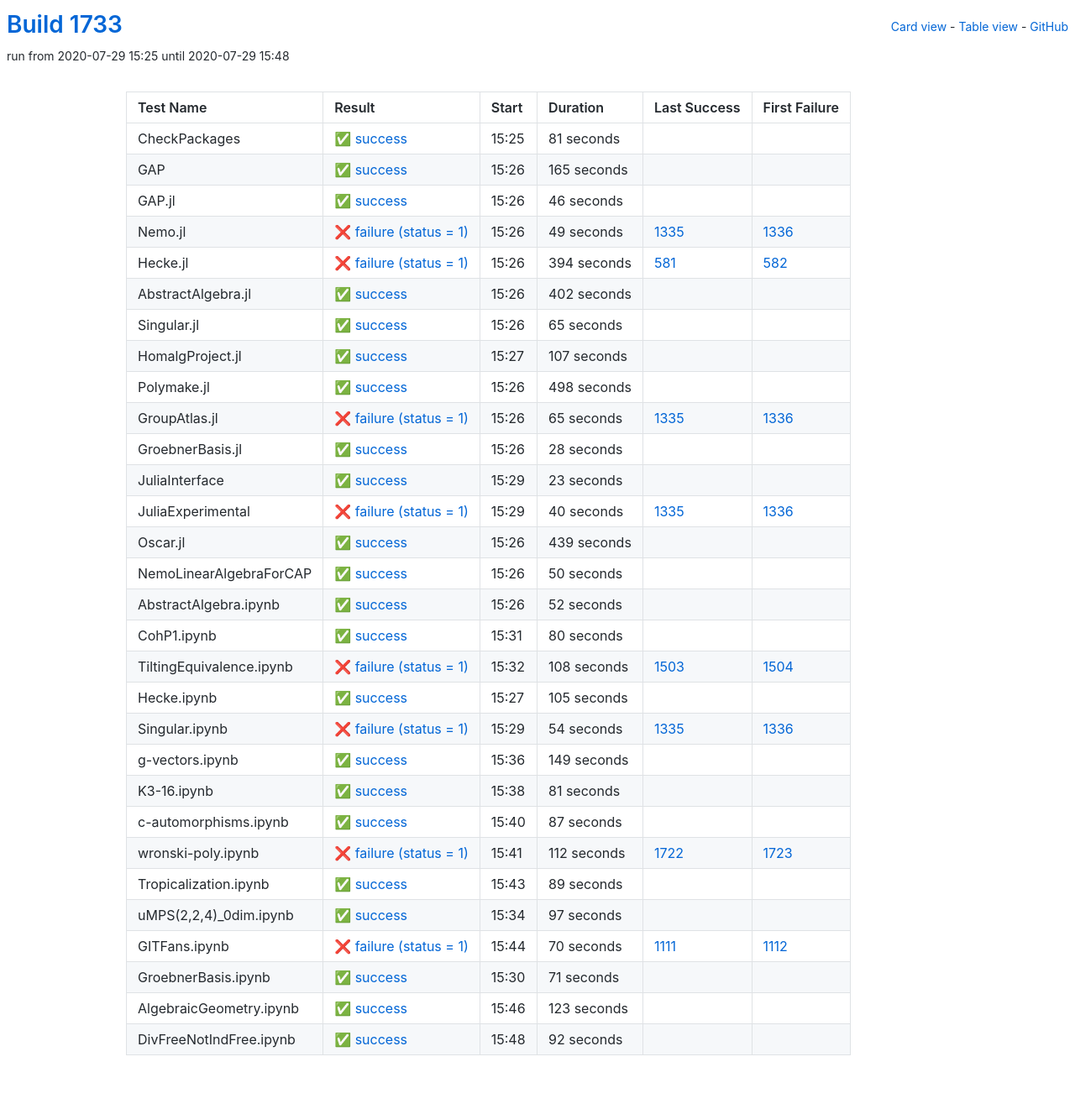
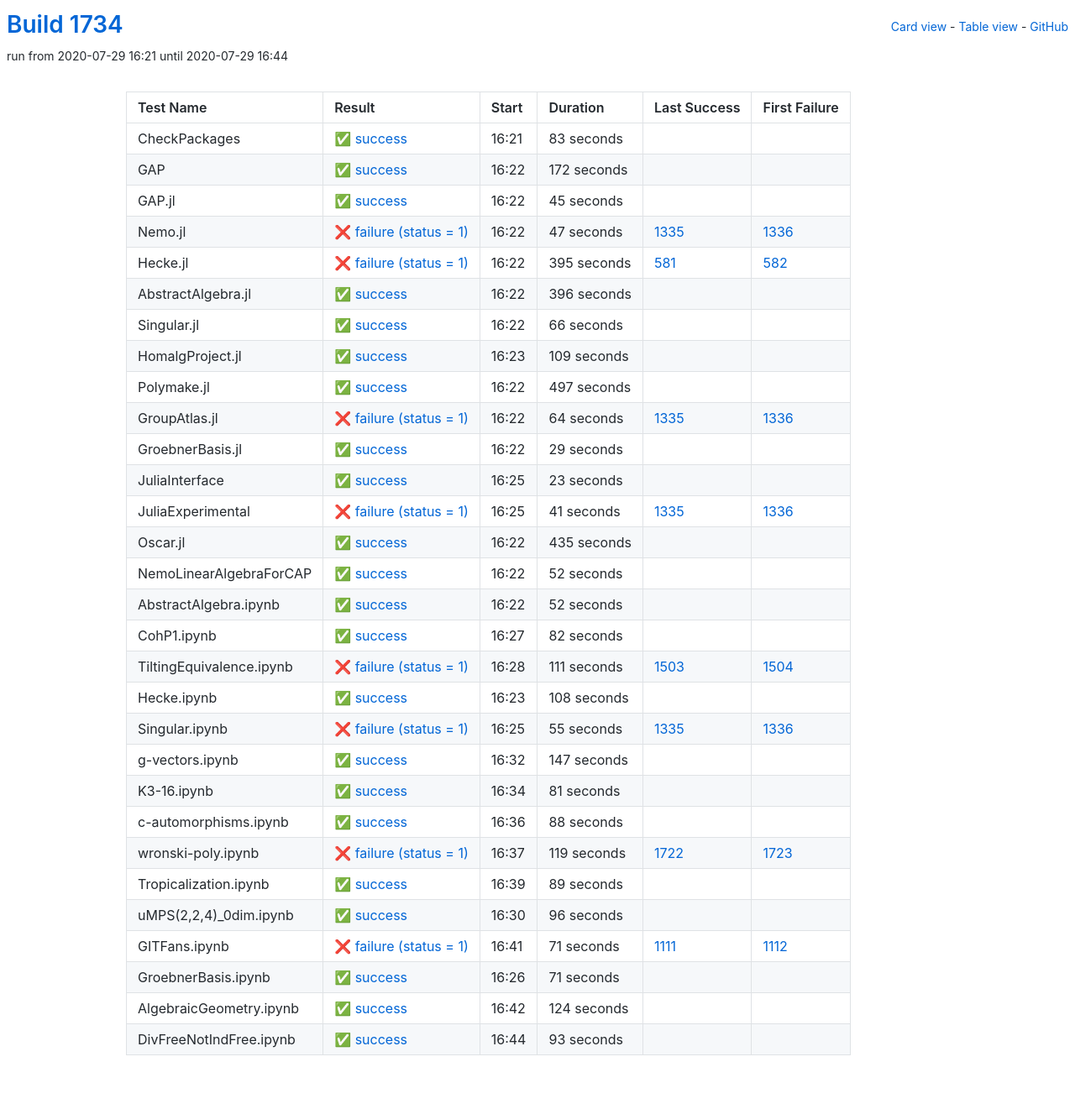
Before and after one commit to oscar-system/oscar-ci-status-1.4, a Jekyll site: the page built from table.html, in a window 1280 px wide. Shown: the whole page at 84% size. Built offline with Jekyll 4.4.1, drawn with Linux system fonts in a browser that asks for light colours.

Commit message:
Build #1734

```diff
--- a/_data/ci.yml
+++ b/_data/ci.yml
@@ -1,6 +1,6 @@
 ---
-build: 1733
-build_url: https://oscarci.mathematik.uni-kl.de/job/oscar-julia-1.4/1733/
+build: 1734
+build_url: https://oscarci.mathematik.uni-kl.de/job/oscar-julia-1.4/1734/
 job: oscar-julia-1.4
 organization: oscar-system
 repo: oscar-ci-status-1.4
@@ -8,140 +8,140 @@ repourl: https://github.com/oscar-system/oscar-ci-status-1.4
 tests:
 - name: CheckPackages
   id: checkpackages
-  log: https://oscarci.mathematik.uni-kl.de/job/oscar-julia-1.4/1733/artifact/logs/build-1733/CheckPackages.log
-  start: 2020-07-29 15:25
+  log: https://oscarci.mathematik.uni-kl.de/job/oscar-julia-1.4/1734/artifact/logs/build-1734/CheckPackages.log
+  start: 2020-07-29 16:21
   success: true
   exitcode: 0
   status: success
-  duration: 81
+  duration: 83
   last_success: false
   last_success_url:
   first_failure: false
   first_failure_url:
 - name: GAP
   id: gap
-  log: https://oscarci.mathematik.uni-kl.de/job/oscar-julia-1.4/1733/artifact/logs/build-1733/GAP.log
-  start: 2020-07-29 15:26
+  log: https://oscarci.mathematik.uni-kl.de/job/oscar-julia-1.4/1734/artifact/logs/build-1734/GAP.log
+  start: 2020-07-29 16:22
   success: true
   exitcode: 0
   status: success
-  duration: 165
+  duration: 172
   last_success: false
   last_success_url:
   first_failure: false
   first_failure_url:
 - name: GAP.jl
   id: gap-jl
-  log: https://oscarci.mathematik.uni-kl.de/job/oscar-julia-1.4/1733/artifact/logs/build-1733/GAP.jl.log
-  start: 2020-07-29 15:26
+  log: https://oscarci.mathematik.uni-kl.de/job/oscar-julia-1.4/1734/artifact/logs/build-1734/GAP.jl.log
+  start: 2020-07-29 16:22
   success: true
   exitcode: 0
   status: success
-  duration: 46
+  duration: 45
   last_success: false
   last_success_url:
   first_failure: false
   first_failure_url:
 - name: Nemo.jl
   id: nemo-jl
-  log: https://oscarci.mathematik.uni-kl.de/job/oscar-julia-1.4/1733/artifact/logs/build-1733/Nemo.jl.log
-  start: 2020-07-29 15:26
+  log: https://oscarci.mathematik.uni-kl.de/job/oscar-julia-1.4/1734/artifact/logs/build-1734/Nemo.jl.log
+  start: 2020-07-29 16:22
   success: false
   exitcode: 1
   status: failure
-  duration: 49
+  duration: 47
   last_success: 1335
   last_success_url: https://oscarci.mathematik.uni-kl.de/job/oscar-julia-1.4/1335/
   first_failure: 1336
   first_failure_url: https://oscarci.mathematik.uni-kl.de/job/oscar-julia-1.4/1336/
 - name: Hecke.jl
   id: hecke-jl
-  log: https://oscarci.mathematik.uni-kl.de/job/oscar-julia-1.4/1733/artifact/logs/build-1733/Hecke.jl.log
-  start: 2020-07-29 15:26
+  log: https://oscarci.mathematik.uni-kl.de/job/oscar-julia-1.4/1734/artifact/logs/build-1734/Hecke.jl.log
+  start: 2020-07-29 16:22
   success: false
   exitcode: 1
   status: failure
-  duration: 394
+  duration: 395
   last_success: 581
   last_success_url: https://oscarci.mathematik.uni-kl.de/job/oscar-julia-1.4/581/
   first_failure: 582
   first_failure_url: https://oscarci.mathematik.uni-kl.de/job/oscar-julia-1.4/582/
 - name: AbstractAlgebra.jl
   id: abstractalgebra-jl
-  log: https://oscarci.mathematik.uni-kl.de/job/oscar-julia-1.4/1733/artifact/logs/build-1733/AbstractAlgebra.jl.log
-  start: 2020-07-29 15:26
+  log: https://oscarci.mathematik.uni-kl.de/job/oscar-julia-1.4/1734/artifact/logs/build-1734/AbstractAlgebra.jl.log
+  start: 2020-07-29 16:22
   success: true
   exitcode: 0
   status: success
-  duration: 402
+  duration: 396
   last_success: false
   last_success_url:
   first_failure: false
   first_failure_url:
 - name: Singular.jl
   id: singular-jl
-  log: https://oscarci.mathematik.uni-kl.de/job/oscar-julia-1.4/1733/artifact/logs/build-1733/Singular.jl.log
-  start: 2020-07-29 15:26
+  log: https://oscarci.mathematik.uni-kl.de/job/oscar-julia-1.4/1734/artifact/logs/build-1734/Singular.jl.log
+  start: 2020-07-29 16:22
   success: true
   exitcode: 0
   status: success
-  duration: 65
+  duration: 66
   last_success: false
   last_success_url:
   first_failure: false
   first_failure_url:
 - name: HomalgProject.jl
   id: homalgproject-jl
-  log: https://oscarci.mathematik.uni-kl.de/job/oscar-julia-1.4/1733/artifact/logs/build-1733/HomalgProject.jl.log
-  start: 2020-07-29 15:27
+  log: https://oscarci.mathematik.uni-kl.de/job/oscar-julia-1.4/1734/artifact/logs/build-1734/HomalgProject.jl.log
+  start: 2020-07-29 16:23
   success: true
   exitcode: 0
   status: success
-  duration: 107
+  duration: 109
   last_success: false
   last_success_url:
   first_failure: false
   first_failure_url:
 - name: Polymake.jl
   id: polymake-jl
-  log: https://oscarci.mathematik.uni-kl.de/job/oscar-julia-1.4/1733/artifact/logs/build-1733/Polymake.jl.log
-  start: 2020-07-29 15:26
+  log: https://oscarci.mathematik.uni-kl.de/job/oscar-julia-1.4/1734/artifact/logs/build-1734/Polymake.jl.log
+  start: 2020-07-29 16:22
   success: true
   exitcode: 0
   status: success
-  duration: 498
+  duration: 497
   last_success: false
   last_success_url:
   first_failure: false
   first_failure_url:
 - name: GroupAtlas.jl
   id: groupatlas-jl
-  log: https://oscarci.mathematik.uni-kl.de/job/oscar-julia-1.4/1733/artifact/logs/build-1733/GroupAtlas.jl.log
-  start: 2020-07-29 15:26
+  log: https://oscarci.mathematik.uni-kl.de/job/oscar-julia-1.4/1734/artifact/logs/build-1734/GroupAtlas.jl.log
+  start: 2020-07-29 16:22
   success: false
   exitcode: 1
   status: failure
-  duration: 65
+  duration: 64
   last_success: 1335
   last_success_url: https://oscarci.mathematik.uni-kl.de/job/oscar-julia-1.4/1335/
   first_failure: 1336
   first_failure_url: https://oscarci.mathematik.uni-kl.de/job/oscar-julia-1.4/1336/
 - name: GroebnerBasis.jl
   id: groebnerbasis-jl
-  log: https://oscarci.mathematik.uni-kl.de/job/oscar-julia-1.4/1733/artifact/logs/build-1733/GroebnerBasis.jl.log
-  start: 2020-07-29 15:26
+  log: https://oscarci.mathematik.uni-kl.de/job/oscar-julia-1.4/1734/artifact/logs/build-1734/GroebnerBasis.jl.log
+  start: 2020-07-29 16:22
   success: true
   exitcode: 0
   status: success
-  duration: 28
+  duration: 29
   last_success: false
   last_success_url:
   first_failure: false
   first_failure_url:
 - name: JuliaInterface
   id: juliainterface
-  log: https://oscarci.mathematik.uni-kl.de/job/oscar-julia-1.4/1733/artifact/logs/build-1733/JuliaInterface.log
-  start: 2020-07-29 15:29
+  log: https://oscarci.mathematik.uni-kl.de/job/oscar-julia-1.4/1734/artifact/logs/build-1734/JuliaInterface.log
+  start: 2020-07-29 16:25
   success: true
   exitcode: 0
   status: success
@@ -152,44 +152,44 @@ tests:
   first_failure_url:
 - name: JuliaExperimental
   id: juliaexperimental
-  log: https://oscarci.mathematik.uni-kl.de/job/oscar-julia-1.4/1733/artifact/logs/build-1733/JuliaExperimental.log
-  start: 2020-07-29 15:29
+  log: https://oscarci.mathematik.uni-kl.de/job/oscar-julia-1.4/1734/artifact/logs/build-1734/JuliaExperimental.log
+  start: 2020-07-29 16:25
   success: false
   exitcode: 1
   status: failure
-  duration: 40
+  duration: 41
   last_success: 1335
   last_success_url: https://oscarci.mathematik.uni-kl.de/job/oscar-julia-1.4/1335/
   first_failure: 1336
   first_failure_url: https://oscarci.mathematik.uni-kl.de/job/oscar-julia-1.4/1336/
 - name: Oscar.jl
   id: oscar-jl
-  log: https://oscarci.mathematik.uni-kl.de/job/oscar-julia-1.4/1733/artifact/logs/build-1733/Oscar.jl.log
-  start: 2020-07-29 15:26
+  log: https://oscarci.mathematik.uni-kl.de/job/oscar-julia-1.4/1734/artifact/logs/build-1734/Oscar.jl.log
+  start: 2020-07-29 16:22
   success: true
   exitcode: 0
   status: success
-  duration: 439
+  duration: 435
   last_success: false
   last_success_url:
   first_failure: false
   first_failure_url:
 - name: NemoLinearAlgebraForCAP
   id: nemolinearalgebraforcap
-  log: https://oscarci.mathematik.uni-kl.de/job/oscar-julia-1.4/1733/artifact/logs/build-1733/NemoLinearAlgebraForCAP.log
-  start: 2020-07-29 15:26
+  log: https://oscarci.mathematik.uni-kl.de/job/oscar-julia-1.4/1734/artifact/logs/build-1734/NemoLinearAlgebraForCAP.log
+  start: 2020-07-29 16:22
   success: true
   exitcode: 0
   status: success
-  duration: 50
+  duration: 52
   last_success: false
   last_success_url:
   first_failure: false
   first_failure_url:
 - name: AbstractAlgebra.ipynb
   id: abstractalgebra-ipynb
-  log: https://oscarci.mathematik.uni-kl.de/job/oscar-julia-1.4/1733/artifact/logs/build-1733/AbstractAlgebra.ipynb.log
-  start: 2020-07-29 15:26
+  log: https://oscarci.mathematik.uni-kl.de/job/oscar-julia-1.4/1734/artifact/logs/build-1734/AbstractAlgebra.ipynb.log
+  start: 2020-07-29 16:22
   success: true
   exitcode: 0
   status: success
@@ -200,68 +200,68 @@ tests:
   first_failure_url:
 - name: CohP1.ipynb
   id: cohp1-ipynb
-  log: https://oscarci.mathematik.uni-kl.de/job/oscar-julia-1.4/1733/artifact/logs/build-1733/CohP1.ipynb.log
-  start: 2020-07-29 15:31
+  log: https://oscarci.mathematik.uni-kl.de/job/oscar-julia-1.4/1734/artifact/logs/build-1734/CohP1.ipynb.log
+  start: 2020-07-29 16:27
   success: true
   exitcode: 0
   status: success
-  duration: 80
+  duration: 82
   last_success: false
   last_success_url:
   first_failure: false
   first_failure_url:
 - name: TiltingEquivalence.ipynb
   id: tiltingequivalence-ipynb
-  log: https://oscarci.mathematik.uni-kl.de/job/oscar-julia-1.4/1733/artifact/logs/build-1733/TiltingEquivalence.ipynb.log
-  start: 2020-07-29 15:32
+  log: https://oscarci.mathematik.uni-kl.de/job/oscar-julia-1.4/1734/artifact/logs/build-1734/TiltingEquivalence.ipynb.log
+  start: 2020-07-29 16:28
   success: false
   exitcode: 1
   status: failure
-  duration: 108
+  duration: 111
   last_success: 1503
   last_success_url: https://oscarci.mathematik.uni-kl.de/job/oscar-julia-1.4/1503/
   first_failure: 1504
   first_failure_url: https://oscarci.mathematik.uni-kl.de/job/oscar-julia-1.4/1504/
 - name: Hecke.ipynb
   id: hecke-ipynb
-  log: https://oscarci.mathematik.uni-kl.de/job/oscar-julia-1.4/1733/artifact/logs/build-1733/Hecke.ipynb.log
-  start: 2020-07-29 15:27
+  log: https://oscarci.mathematik.uni-kl.de/job/oscar-julia-1.4/1734/artifact/logs/build-1734/Hecke.ipynb.log
+  start: 2020-07-29 16:23
   success: true
   exitcode: 0
   status: success
-  duration: 105
+  duration: 108
   last_success: false
   last_success_url:
   first_failure: false
   first_failure_url:
 - name: Singular.ipynb
   id: singular-ipynb
-  log: https://oscarci.mathematik.uni-kl.de/job/oscar-julia-1.4/1733/artifact/logs/build-1733/Singular.ipynb.log
-  start: 2020-07-29 15:29
+  log: https://oscarci.mathematik.uni-kl.de/job/oscar-julia-1.4/1734/artifact/logs/build-1734/Singular.ipynb.log
+  start: 2020-07-29 16:25
   success: false
   exitcode: 1
   status: failure
-  duration: 54
+  duration: 55
   last_success: 1335
   last_success_url: https://oscarci.mathematik.uni-kl.de/job/oscar-julia-1.4/1335/
   first_failure: 1336
   first_failure_url: https://oscarci.mathematik.uni-kl.de/job/oscar-julia-1.4/1336/
 - name: g-vectors.ipynb
   id: g-vectors-ipynb
-  log: https://oscarci.mathematik.uni-kl.de/job/oscar-julia-1.4/1733/artifact/logs/build-1733/g-vectors.ipynb.log
-  start: 2020-07-29 15:36
+  log: https://oscarci.mathematik.uni-kl.de/job/oscar-julia-1.4/1734/artifact/logs/build-1734/g-vectors.ipynb.log
+  start: 2020-07-29 16:32
   success: true
   exitcode: 0
   status: success
-  duration: 149
+  duration: 147
   last_success: false
   last_success_url:
   first_failure: false
   first_failure_url:
 - name: K3-16.ipynb
   id: k3-16-ipynb
-  log: https://oscarci.mathematik.uni-kl.de/job/oscar-julia-1.4/1733/artifact/logs/build-1733/K3-16.ipynb.log
-  start: 2020-07-29 15:38
+  log: https://oscarci.mathematik.uni-kl.de/job/oscar-julia-1.4/1734/artifact/logs/build-1734/K3-16.ipynb.log
+  start: 2020-07-29 16:34
   success: true
   exitcode: 0
   status: success
@@ -272,32 +272,32 @@ tests:
   first_failure_url:
 - name: c-automorphisms.ipynb
   id: c-automorphisms-ipynb
-  log: https://oscarci.mathematik.uni-kl.de/job/oscar-julia-1.4/1733/artifact/logs/build-1733/c-automorphisms.ipynb.log
-  start: 2020-07-29 15:40
+  log: https://oscarci.mathematik.uni-kl.de/job/oscar-julia-1.4/1734/artifact/logs/build-1734/c-automorphisms.ipynb.log
+  start: 2020-07-29 16:36
   success: true
   exitcode: 0
   status: success
-  duration: 87
+  duration: 88
   last_success: false
   last_success_url:
   first_failure: false
   first_failure_url:
 - name: wronski-poly.ipynb
   id: wronski-poly-ipynb
-  log: https://oscarci.mathematik.uni-kl.de/job/oscar-julia-1.4/1733/artifact/logs/build-1733/wronski-poly.ipynb.log
-  start: 2020-07-29 15:41
+  log: https://oscarci.mathematik.uni-kl.de/job/oscar-julia-1.4/1734/artifact/logs/build-1734/wronski-poly.ipynb.log
+  start: 2020-07-29 16:37
   success: false
   exitcode: 1
   status: failure
-  duration: 112
+  duration: 119
   last_success: 1722
   last_success_url: https://oscarci.mathematik.uni-kl.de/job/oscar-julia-1.4/1722/
   first_failure: 1723
   first_failure_url: https://oscarci.mathematik.uni-kl.de/job/oscar-julia-1.4/1723/
 - name: Tropicalization.ipynb
   id: tropicalization-ipynb
-  log: https://oscarci.mathematik.uni-kl.de/job/oscar-julia-1.4/1733/artifact/logs/build-1733/Tropicalization.ipynb.log
-  start: 2020-07-29 15:43
+  log: https://oscarci.mathematik.uni-kl.de/job/oscar-julia-1.4/1734/artifact/logs/build-1734/Tropicalization.ipynb.log
+  start: 2020-07-29 16:39
   success: true
   exitcode: 0
   status: success
@@ -308,32 +308,32 @@ tests:
   first_failure_url:
 - name: uMPS(2,2,4)_0dim.ipynb
   id: umps-2-2-4-0dim-ipynb
-  log: https://oscarci.mathematik.uni-kl.de/job/oscar-julia-1.4/1733/artifact/logs/build-1733/uMPS-2-2-4-_0dim.ipynb.log
-  start: 2020-07-29 15:34
+  log: https://oscarci.mathematik.uni-kl.de/job/oscar-julia-1.4/1734/artifact/logs/build-1734/uMPS-2-2-4-_0dim.ipynb.log
+  start: 2020-07-29 16:30
   success: true
   exitcode: 0
   status: success
-  duration: 97
+  duration: 96
   last_success: false
   last_success_url:
   first_failure: false
   first_failure_url:
 - name: GITFans.ipynb
   id: gitfans-ipynb
-  log: https://oscarci.mathematik.uni-kl.de/job/oscar-julia-1.4/1733/artifact/logs/build-1733/GITFans.ipynb.log
-  start: 2020-07-29 15:44
+  log: https://oscarci.mathematik.uni-kl.de/job/oscar-julia-1.4/1734/artifact/logs/build-1734/GITFans.ipynb.log
+  start: 2020-07-29 16:41
   success: false
   exitcode: 1
   status: failure
-  duration: 70
+  duration: 71
   last_success: 1111
   last_success_url: https://oscarci.mathematik.uni-kl.de/job/oscar-julia-1.4/1111/
   first_failure: 1112
   first_failure_url: https://oscarci.mathematik.uni-kl.de/job/oscar-julia-1.4/1112/
 - name: GroebnerBasis.ipynb
   id: groebnerbasis-ipynb
-  log: https://oscarci.mathematik.uni-kl.de/job/oscar-julia-1.4/1733/artifact/logs/build-1733/GroebnerBasis.ipynb.log
-  start: 2020-07-29 15:30
+  log: https://oscarci.mathematik.uni-kl.de/job/oscar-julia-1.4/1734/artifact/logs/build-1734/GroebnerBasis.ipynb.log
+  start: 2020-07-29 16:26
   success: true
   exitcode: 0
   status: success
@@ -344,24 +344,24 @@ tests:
   first_failure_url:
 - name: AlgebraicGeometry.ipynb
   id: algebraicgeometry-ipynb
-  log: https://oscarci.mathematik.uni-kl.de/job/oscar-julia-1.4/1733/artifact/logs/build-1733/AlgebraicGeometry.ipynb.log
-  start: 2020-07-29 15:46
+  log: https://oscarci.mathematik.uni-kl.de/job/oscar-julia-1.4/1734/artifact/logs/build-1734/AlgebraicGeometry.ipynb.log
+  start: 2020-07-29 16:42
   success: true
   exitcode: 0
   status: success
-  duration: 123
+  duration: 124
   last_success: false
   last_success_url:
   first_failure: false
   first_failure_url:
 - name: DivFreeNotIndFree.ipynb
   id: divfreenotindfree-ipynb
-  log: https://oscarci.mathematik.uni-kl.de/job/oscar-julia-1.4/1733/artifact/logs/build-1733/DivFreeNotIndFree.ipynb.log
-  start: 2020-07-29 15:48
+  log: https://oscarci.mathematik.uni-kl.de/job/oscar-julia-1.4/1734/artifact/logs/build-1734/DivFreeNotIndFree.ipynb.log
+  start: 2020-07-29 16:44
   success: true
   exitcode: 0
   status: success
-  duration: 92
+  duration: 93
   last_success: false
   last_success_url:
   first_failure: false
```
Also changed, not shown: README.md.
